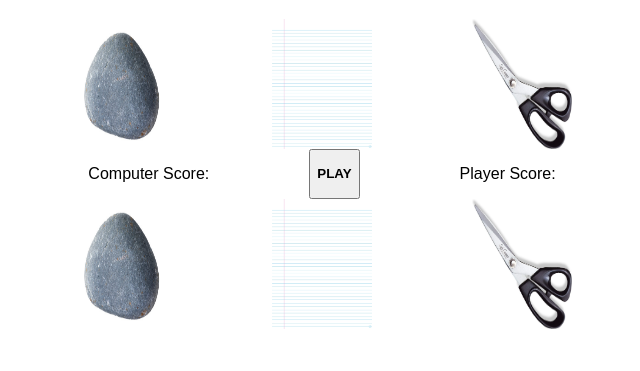
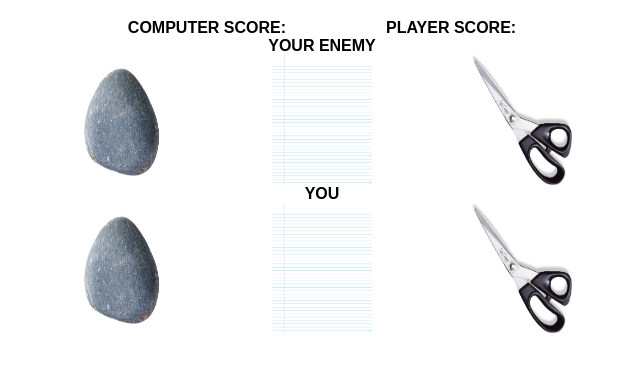
Before and after one commit to graf-jordan/RPS2, a plain HTML site: page index.html in a window 1280 px wide. Shown: the part 61-432 px from the top of the page, without its empty margins (318-958 px from the left). Drawn offline with Linux system fonts and the light colour scheme.

Commit message:
clean up UI

```diff
--- a/index.html
+++ b/index.html
@@ -8,18 +8,19 @@
 </head>
 <body>
     <h1>Welcome! Rock, Paper, Scissors!</h1>
+
         <div class="gameContainer">
+            <div class="resultBox container">
+                <strong>COMPUTER SCORE:</strong>
+                <strong>PLAYER SCORE:</strong>
+            </div>
+            <strong>YOUR ENEMY</strong>
         <div class="computer container">
             <img src="images/rock.jpg">
             <img src="images/paper.webp" class="paper">
             <img src="images/scissors.webp" class="scissors">
         </div>
-        <div class="resultBox container">
-            <p>Computer Score:</p>
-            <button><strong>PLAY</strong></button>
-            <p>Player Score:</p>
-
-        </div>
+        <strong>YOU</strong>
         <div class="player container">
             <img src="images/rock.jpg">
             <img src="images/paper.webp" class="paper">
```
